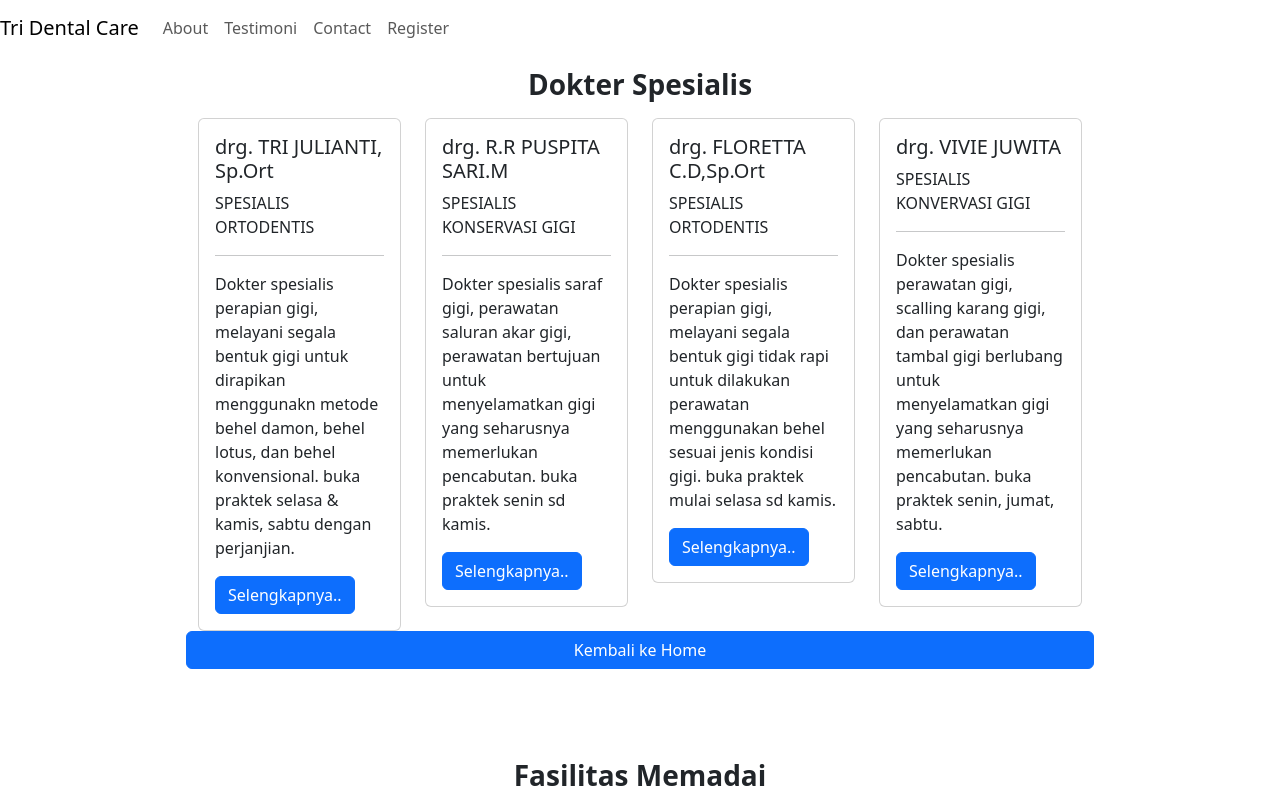
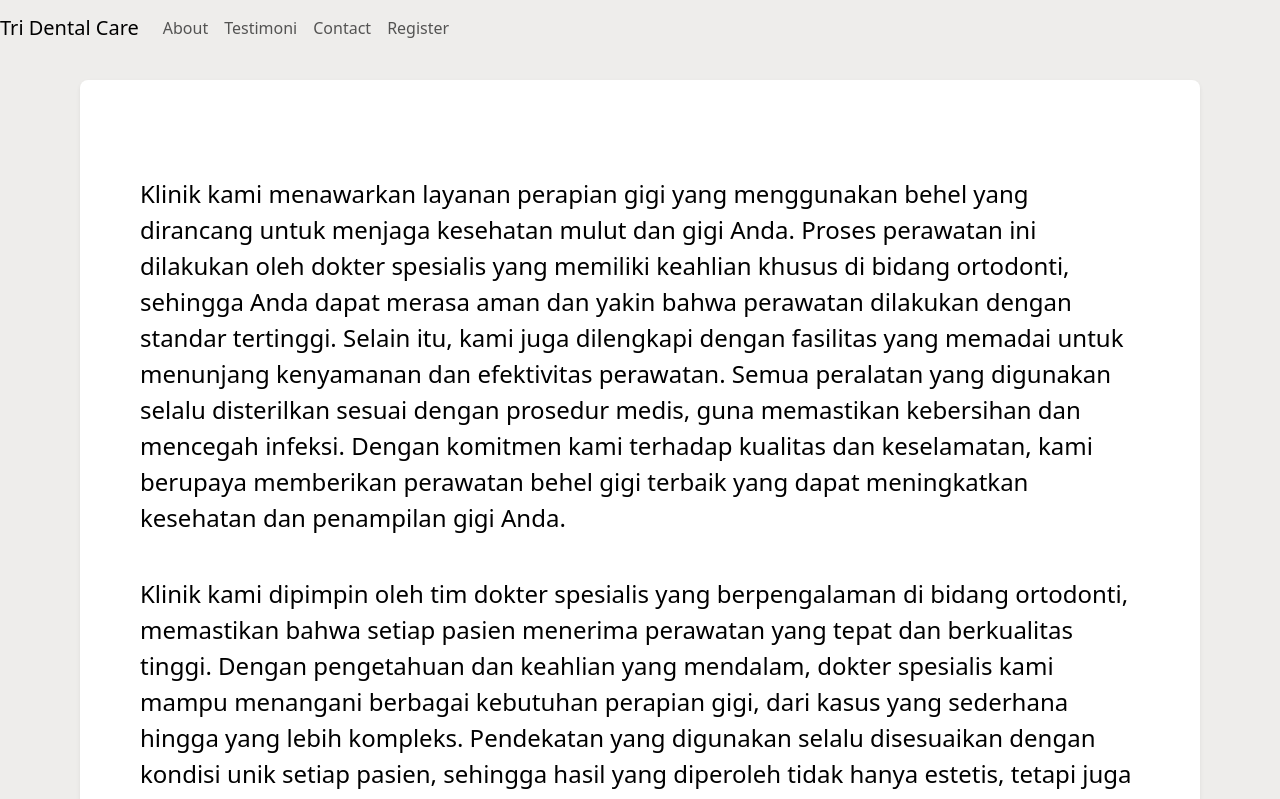
Before and after one commit to alrazak/frontend-react-tridentalcare, a React (Vite) app: page /card in a window 1280 px wide. Shown: the top 799 px of the page. Built offline with nearby package versions, Linux system fonts and the light colour scheme.

Commit message:
add: description card

```diff
--- a/src/components/header/subheader/Card.jsx
+++ b/src/components/header/subheader/Card.jsx
@@ -10,6 +10,21 @@ function CustomCard() {
   const navigate = useNavigate();
 
   return (
+    <>
+      <div id="about" className="about">
+        <div className="container p-5 bg-white text-black shadow-sm">
+          <div className="container-fluid py-5">
+            <p className="col-md-12 fs-4">
+              Klinik kami menawarkan layanan perapian gigi yang menggunakan behel yang dirancang untuk menjaga kesehatan mulut dan gigi Anda. Proses perawatan ini dilakukan oleh dokter spesialis yang memiliki keahlian khusus di bidang ortodonti, sehingga Anda dapat merasa aman dan yakin bahwa perawatan dilakukan dengan standar tertinggi. Selain itu, kami juga dilengkapi dengan fasilitas yang memadai untuk menunjang kenyamanan dan efektivitas perawatan. Semua peralatan yang digunakan selalu disterilkan sesuai dengan prosedur medis, guna memastikan kebersihan dan mencegah infeksi. Dengan komitmen kami terhadap kualitas dan keselamatan, kami berupaya memberikan perawatan behel gigi terbaik yang dapat meningkatkan kesehatan dan penampilan gigi Anda.
+            </p>
+            <br />
+            <p className="col-md-12 fs-4">
+              Klinik kami dipimpin oleh tim dokter spesialis yang berpengalaman di bidang ortodonti, memastikan bahwa setiap pasien menerima perawatan yang tepat dan berkualitas tinggi. Dengan pengetahuan dan keahlian yang mendalam, dokter spesialis kami mampu menangani berbagai kebutuhan perapian gigi, dari kasus yang sederhana hingga yang lebih kompleks. Pendekatan yang digunakan selalu disesuaikan dengan kondisi unik setiap pasien, sehingga hasil yang diperoleh tidak hanya estetis, tetapi juga fungsional. Kepercayaan dan kepuasan pasien adalah prioritas kami, dan itulah mengapa setiap langkah perawatan dilakukan dengan penuh perhatian dan presisi oleh dokter-dokter yang telah terlatih dan tersertifikasi di bidangnya.
+            </p>
+          </div>
+        </div>
+      </div>
+
       <Container className="mt-5">
         <h3 className="fw-bold text-center mb-3">Dokter Spesialis</h3>
         <Row>
@@ -20,7 +35,7 @@ function CustomCard() {
                 <Card.Text>SPESIALIS ORTODENTIS</Card.Text>
                 <hr />
                 <Card.Text>
-                Dokter spesialis perapian gigi, melayani segala bentuk gigi untuk dirapikan menggunakn metode behel damon, behel lotus, dan behel konvensional. buka praktek selasa & kamis, sabtu dengan perjanjian.
+                  Dokter spesialis perapian gigi, melayani segala bentuk gigi untuk dirapikan menggunakan metode behel damon, behel lotus, dan behel konvensional. buka praktek selasa & kamis, sabtu dengan perjanjian.
                 </Card.Text>
                 <Button variant="primary">Selengkapnya..</Button>
               </Card.Body>
@@ -68,6 +83,7 @@ function CustomCard() {
           <Button variant="primary" onClick={() => navigate('/')}>Kembali ke Home</Button>
         </Row>
       </Container>
+    </>
   );
 }
 
```
Lines whose indentation alone changed are shown as unchanged.
